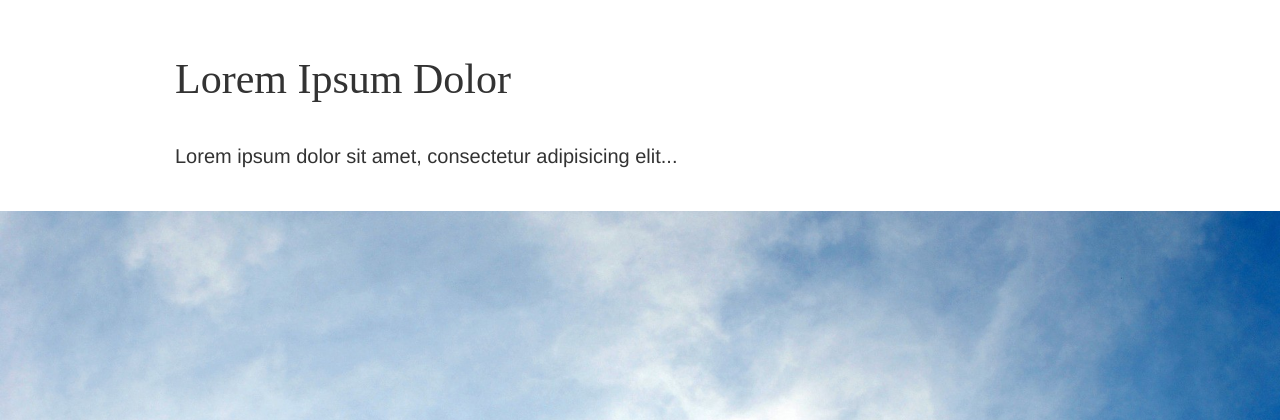
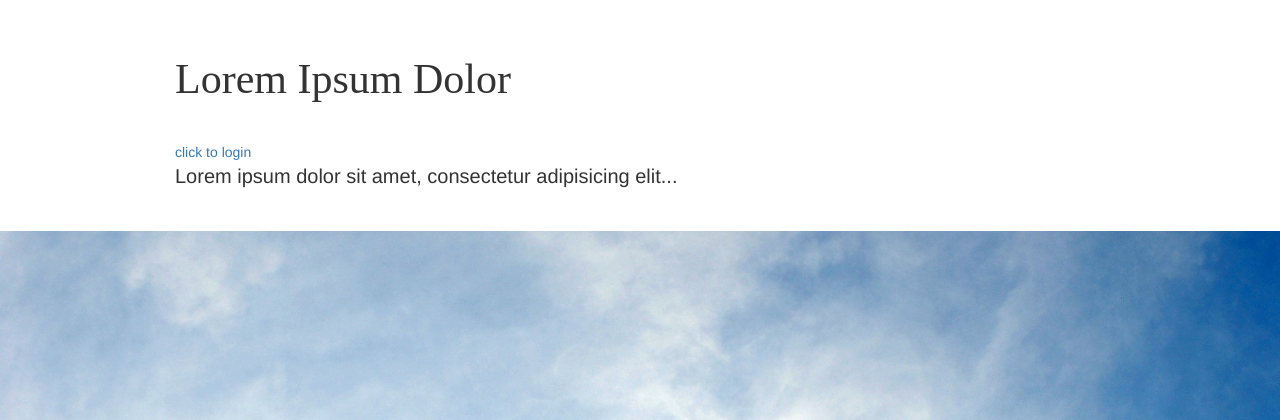
Before and after one commit to ehsangolshani/Compiler-Injection-free-website-project, a PHP site: page / in a window 1280 px wide. Shown: the part 604-1024 px from the top of the page. Run offline with PHP 8.4, Linux system fonts and the light colour scheme.

Commit message:
commit after installing new OS

```diff
--- a/index.php
+++ b/index.php
@@ -24,7 +24,7 @@
         <div class="module content">
             <div class="container">
                 <h2>Lorem Ipsum Dolor</h2>
-
+                <a href="login.php">click to login</a>
                 <p>Lorem ipsum dolor sit amet, consectetur adipisicing elit...</p>
             </div>
         </div>
```
